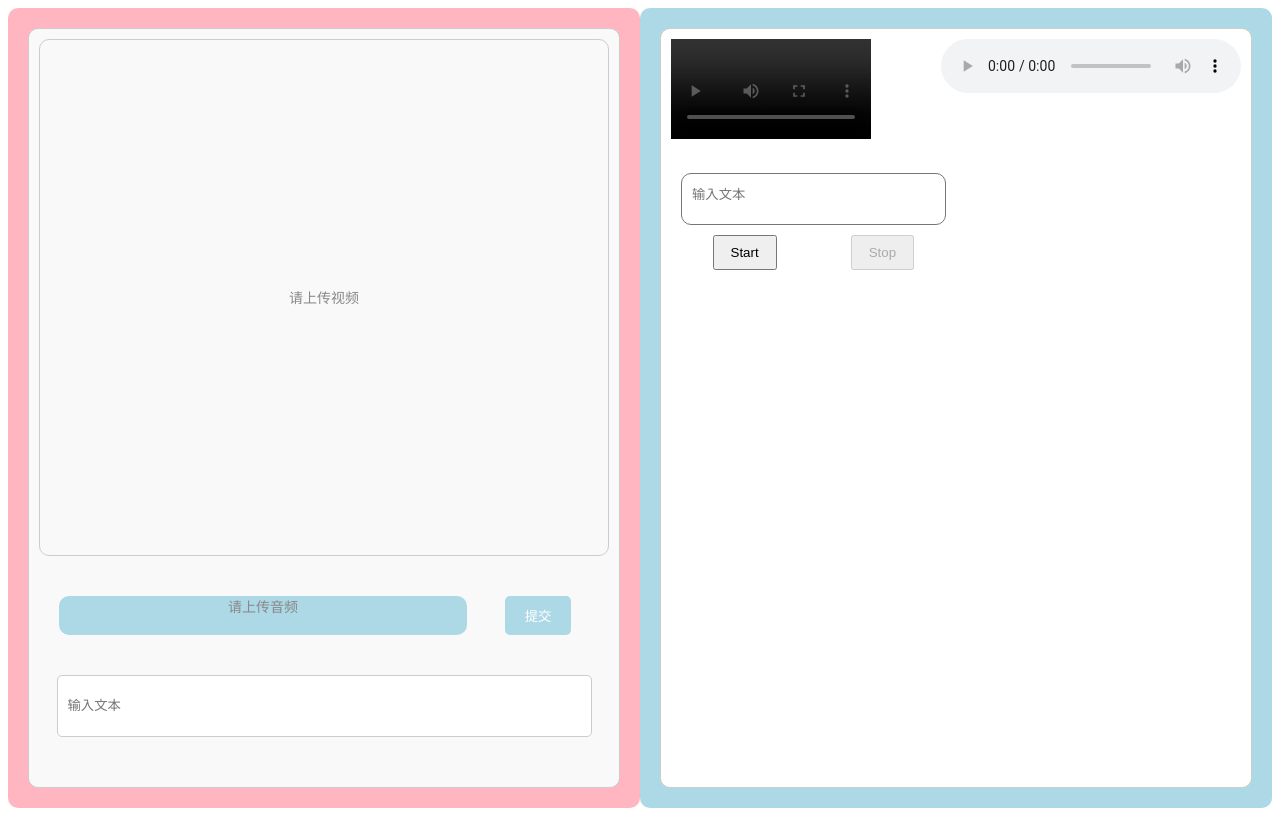
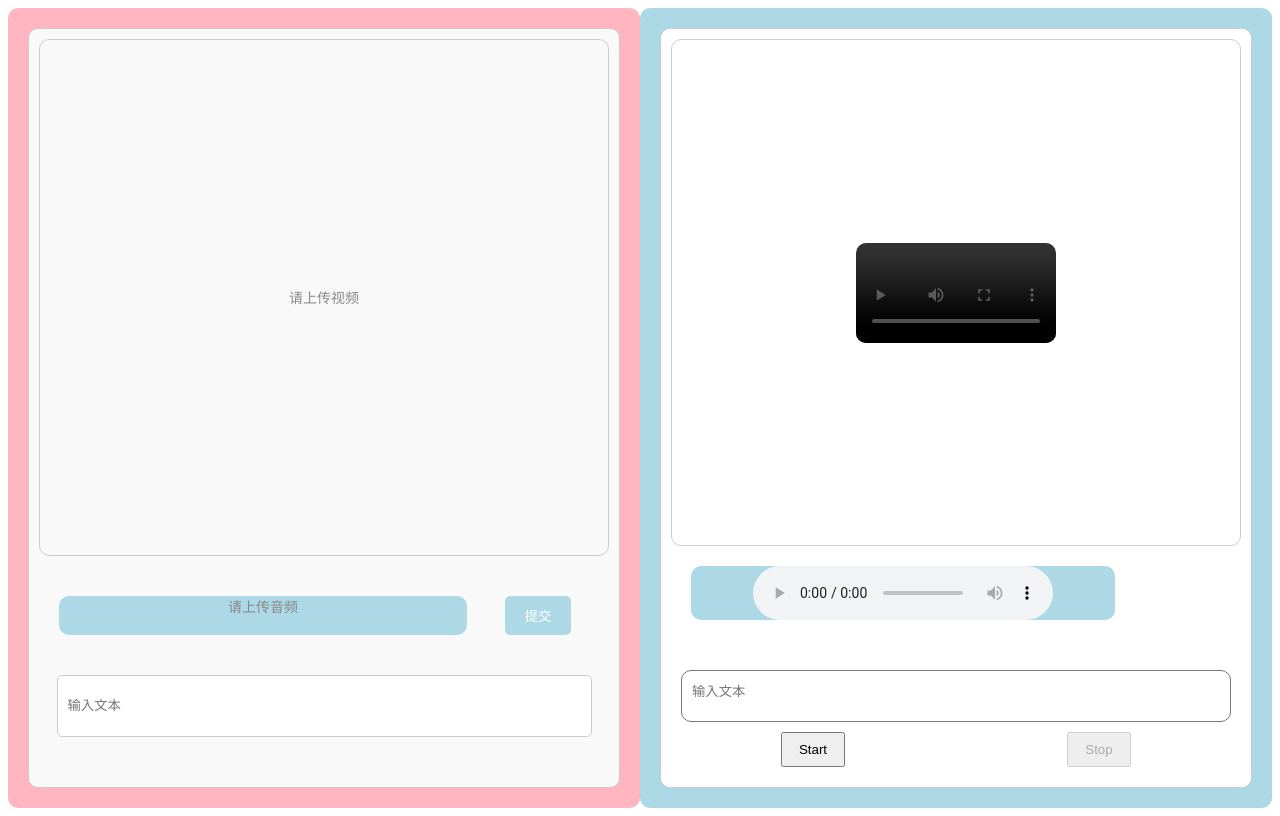
Before and after one commit to Circular-Rock/Loly, a Vue app: page /console1 in a window 1280 px wide. Built offline with nearby package versions, Linux system fonts and the light colour scheme.

Commit message:
视频、音频和文本的上传页面，视频音频的回传页面

```diff
--- a/src/components/UserConsole.vue
+++ b/src/components/UserConsole.vue
@@ -36,7 +36,6 @@
           <div class="inner-container audio-wrapper">
             <div class="audio-display-container">
               <div class="audio-display">
-                <h3>声音展示</h3>
                 <audio id="audio" controls></audio>
               </div>
             </div>
--- a/src/components/UserConsole1.vue
+++ b/src/components/UserConsole1.vue
@@ -34,12 +34,16 @@
     </div>
     <div class="right-panel">
       <div class="right-panel-wrapper">
-        <div class="top-container">
-          <div class="video-display" id="video">
-            <video controls></video>
+        <div class="video-container top large-video">
+          <video id="video" controls class="video-display"></video>
         </div>
-          <div class="audio-display" id="audio">
-            <audio controls></audio>
+        <div class="container audio-container"> <!-- 新增的声音展示容器 -->
+          <div class="inner-container audio-wrapper">
+            <div class="audio-display-container">
+              <div class="audio-display">
+                <audio id="audio" controls></audio>
+              </div>
+            </div>
           </div>
         </div>
         <div class="bottom-container">
@@ -471,7 +475,7 @@ textarea {
 }
 
 .text-container {
-  width: 50%;
+  width: 100%;
   height: 100%;
   padding: 10px;
   box-sizing: border-box;
```
Lines whose indentation alone changed are shown as unchanged.
